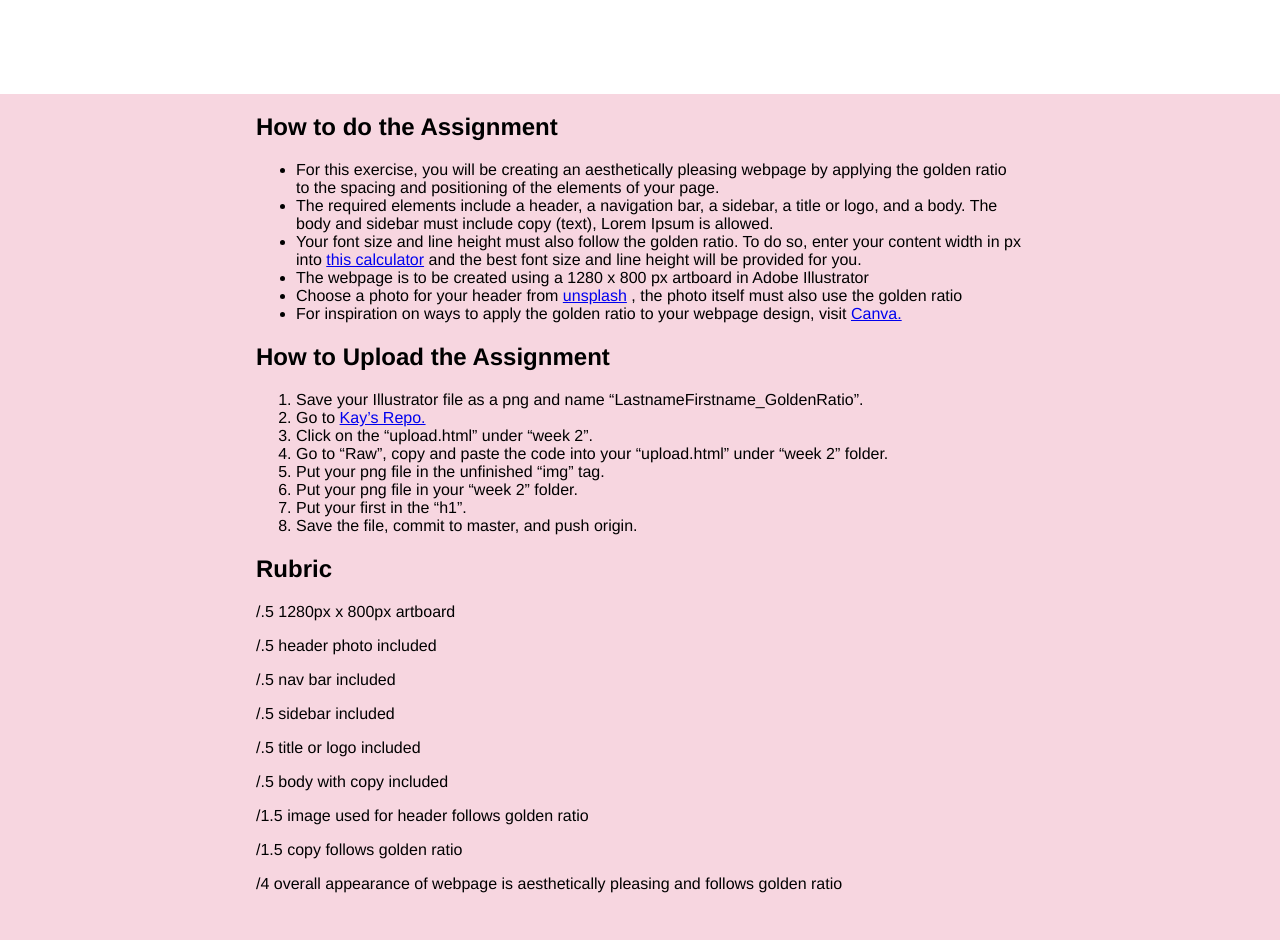
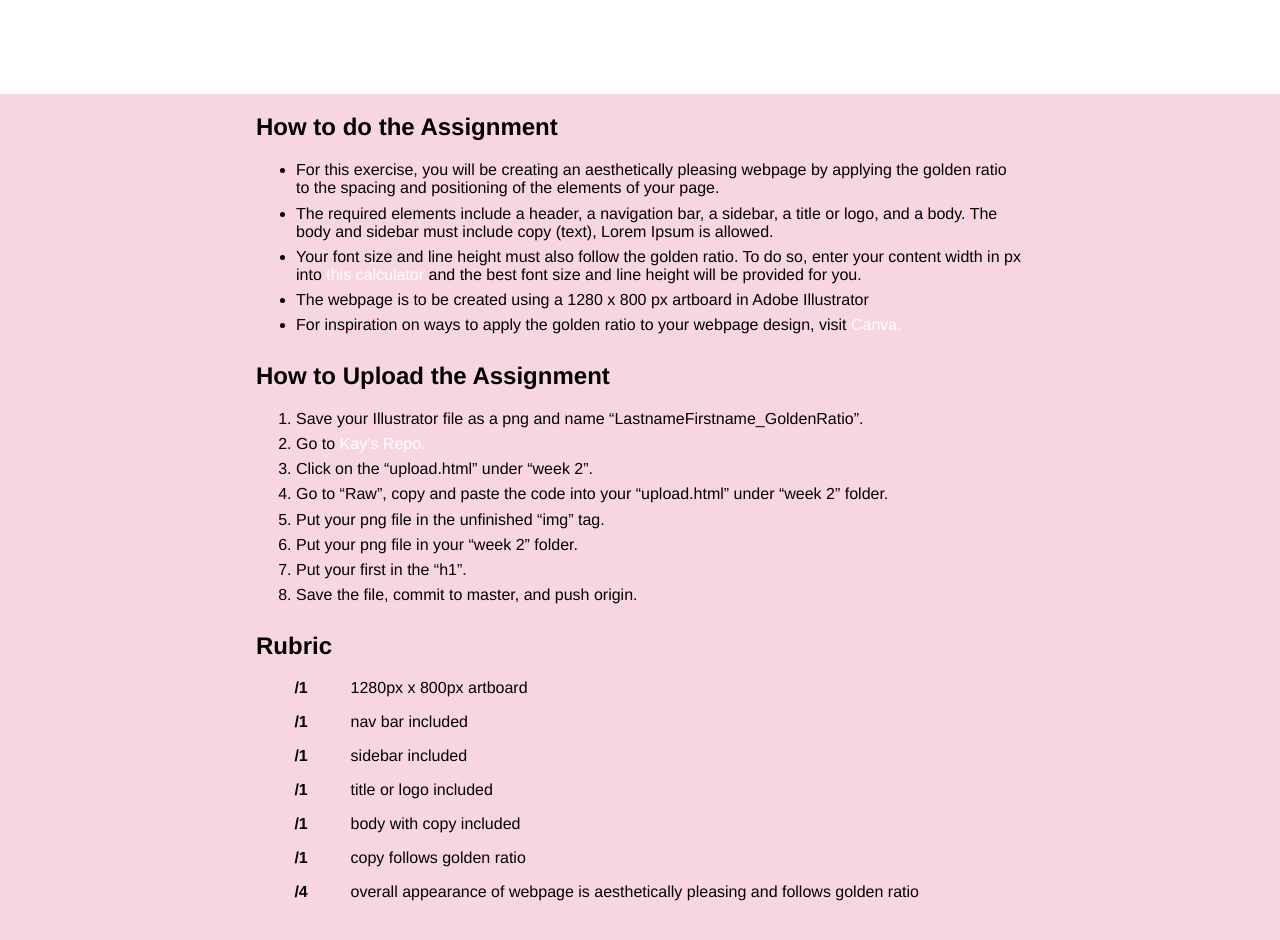
Before and after one commit to kayevans/kayevans.github.io, a plain HTML site: page presentations/week2/index.html in a window 1280 px wide. Shown: the part 160-1100 px from the top of the page. Drawn offline with Linux system fonts and the light colour scheme.

Commit message:
added styling and took out header requirement

```diff
--- a/presentations/week2/index.html
+++ b/presentations/week2/index.html
@@ -27,6 +27,21 @@
         font-size: 300%;
         text-transform: uppercase;
       }
+      span{
+        font-weight: bold;
+        padding-right: 5%;
+        padding-left: 5%;
+      }
+      a{
+        text-decoration: none;
+        color: white;
+      }
+      a:hover{
+        color: black;
+      }
+      li{
+        padding-bottom: 1%;
+      }
     </style>
   </head>
   <body>
@@ -38,15 +53,14 @@
             <ul>
               <li>For this exercise, you will be creating an aesthetically pleasing webpage by applying the golden ratio to the spacing and positioning of the elements of your page.</li>
               <li>The required elements include a header, a navigation bar, a sidebar, a title or logo, and a body. The body and sidebar must include copy (text), Lorem Ipsum is allowed. </li>
-              <li>Your font size and line height must also follow the golden ratio. To do so, enter your content width in px into <a href="https://pearsonified.com/typography/">this calculator</a> and the best font size and line height will be provided for you. </li>
+              <li>Your font size and line height must also follow the golden ratio. To do so, enter your content width in px into <a href="https://pearsonified.com/typography/" target="_blank">this calculator</a> and the best font size and line height will be provided for you. </li>
               <li>The webpage is to be created using a 1280 x 800 px artboard in Adobe Illustrator</li>
-              <li>Choose a photo for your header from <a href="https://unsplash.com">unsplash</a> , the photo itself must also use the golden ratio</li>
-              <li>For inspiration on ways to apply the golden ratio to your webpage design, visit <a href="https://www.canva.com/learn/what-is-the-golden-ratio/">Canva.</a> </li>
+              <li>For inspiration on ways to apply the golden ratio to your webpage design, visit <a href="https://www.canva.com/learn/what-is-the-golden-ratio/" target="_blank">Canva.</a> </li>
             </ul>
             <h2>How to Upload the Assignment</h2>
               <ol>
                 <li>Save your Illustrator file as a png and name “LastnameFirstname_GoldenRatio”.</li>
-                <li>Go to <a href="https://github.com/kayevans/kayevans.github.io">Kay’s Repo.</a></li>
+                <li>Go to <a href="https://github.com/kayevans/kayevans.github.io" target="_blank">Kay’s Repo.</a></li>
                 <li>Click on the “upload.html” under “week 2”.</li>
                 <li> Go to “Raw”, copy and paste the code into your “upload.html” under “week 2” folder.</li>
                 <li>Put your png file in the unfinished “img” tag.</li>
@@ -55,15 +69,13 @@
                 <li>Save the file, commit to master, and push origin.</li>
               </ol>
             <h2>Rubric</h2>
-              <p>/.5      1280px x 800px artboard</p>
-              <p>/.5      header photo included</p>
-              <p>/.5      nav bar included</p>
-              <p>/.5      sidebar included</p>
-              <p>/.5      title or logo included</p>
-              <p>/.5      body with copy included</p>
-              <p>/1.5     image used for header follows golden ratio</p>
-              <p>/1.5     copy follows golden ratio</p>
-              <p>/4       overall appearance of webpage is aesthetically pleasing and follows golden ratio</p>
+              <p><span>/1</span>      1280px x 800px artboard</p>
+              <p><span>/1</span>      nav bar included</p>
+              <p><span>/1</span>      sidebar included</p>
+              <p><span>/1</span>      title or logo included</p>
+              <p><span>/1</span>      body with copy included</p>
+              <p><span>/1</span>      copy follows golden ratio</p>
+              <p><span>/4</span>      overall appearance of webpage is aesthetically pleasing and follows golden ratio</p>
     </div>
   </body>
 </html>
```
